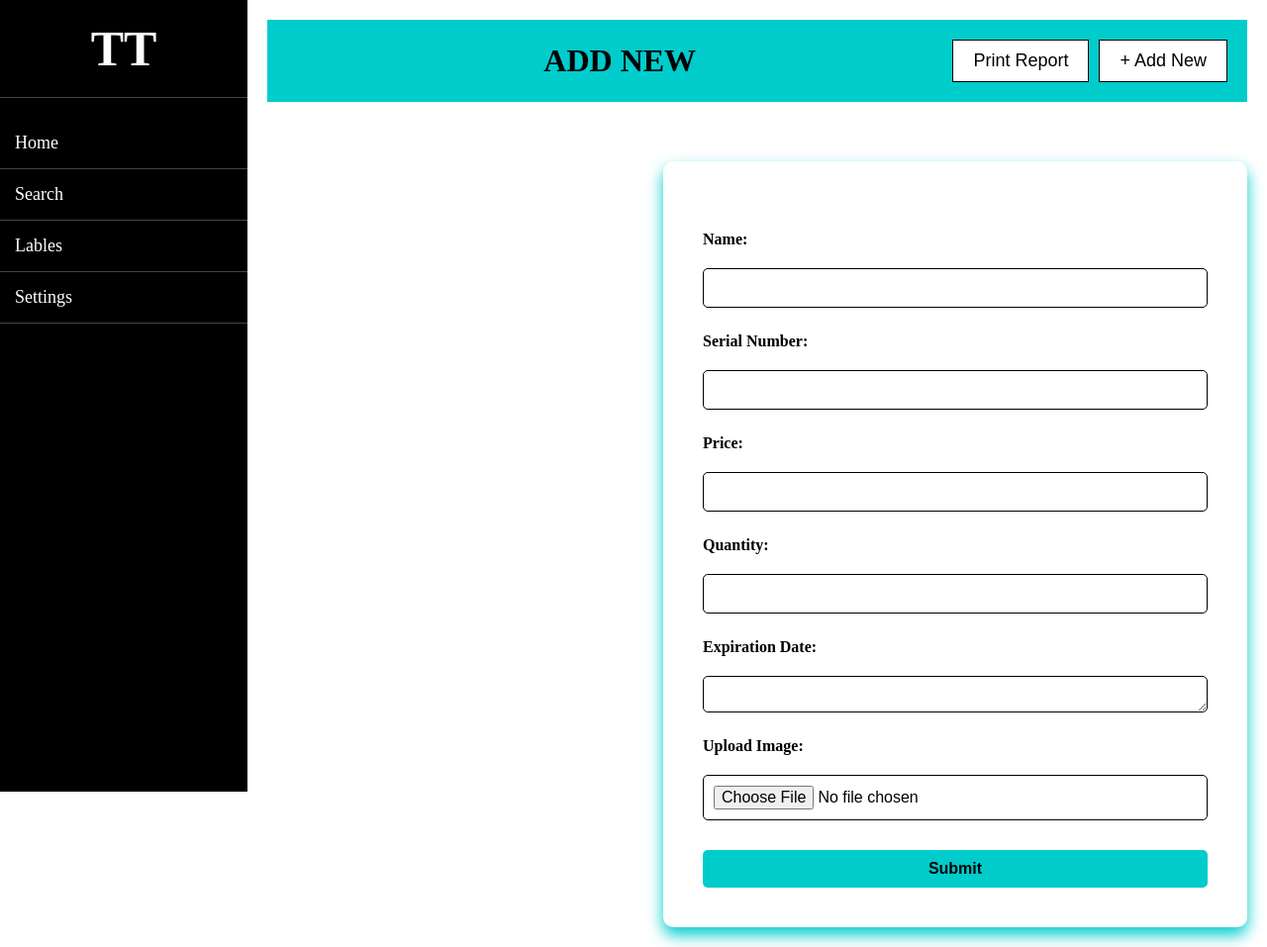
After one commit to wils5667/technicaltechies, a Flask app: page /addnew in a window 1280 px wide. The commit adds this page. Shown: the whole page at 99% size. Run offline with Flask 3, Linux system fonts and the light colour scheme.

Commit message:
Added routing to addnew page and search page

```diff
--- a/flask-project/app.py
+++ b/flask-project/app.py
@@ -3,9 +3,11 @@ from pymongo import MongoClient
 from bson.json_util import dumps
 from datetime import datetime
 
+# Initialize Flask app and MongoDB client
 app = Flask(__name__)
 uri = "mongodb+srv://javierarroyosolis46:Lostmy-63313113@techiescluster.0zyk4.mongodb.net/?retryWrites=true&w=majority&appName=TechiesCluster"
 
+# Connect to MongoDB and the techies_dbs database
 client = MongoClient(uri)
 db = client["techies_dbs"]
 
@@ -53,7 +55,17 @@ def get_all_users():
 # Route for the home page
 @app.route('/')
 def home():
-    return render_template('home.html', products=get_all_products())
+    return render_template('home.html', page_title="HOME", products=get_all_products())
+
+# Route for the add new page
+@app.route('/addnew')
+def addnew():
+    return render_template('addnew.html', page_title="ADD NEW")
+
+# Route for the search page
+@app.route('/search')
+def search():
+    return render_template('search.html', page_title="SEARCH")
 
 if __name__ == '__main__':
     app.run(debug=True)
--- /dev/null
+++ b/flask-project/templates/addNew.html
@@ -0,0 +1,31 @@
+{% extends "base.html" %}
+
+{% block title %}Create Page{% endblock %}
+
+{% block content %}
+<main class="main-content">
+    <div class="add-item-container">
+        <form class="add-item-form" action="Home.html" method="get">
+            <label for="itme-name">Name:</label>
+            <input type="text" id="itme-name" name="itme-name" required>
+
+            <label for="serial-number">Serial Number:</label>
+            <input type="text" id="serial-number" name="serial-number" required>
+
+            <label for="item-price">Price:</label>
+            <input type="number" id="item-price" name="item-price" step="0.01" required>
+
+            <label for="item-quantity">Quantity:</label>
+            <input type="number" id="item-quantity" name="item-quantity" required>
+
+            <label for="item-expiration">Expiration Date:</label>
+            <textarea id="item-expiration" name="item-expiration" rows="1" required></textarea>
+
+            <label for="item-image">Upload Image:</label>
+            <input type="file" id="item-image" name="item-image" accept="image/*">
+
+            <button type="submit">Submit</button>
+        </form>
+    </div>
+</main>
+{% endblock %}
--- a/flask-project/templates/base.html
+++ b/flask-project/templates/base.html
@@ -9,18 +9,18 @@
 <body class="main-page">
     <div class="sidebar">
         <h2 class="logo">TT</h2>
-        <a href="Home.html">Home</a>
-        <a href="Search.html">Search</a>
+        <a href="{{ url_for('home') }}">Home</a>
+        <a href="{{ url_for('search') }}">Search</a>
         <a href="Lables.html">Lables</a>
         <a href="Settings.html">Settings</a>
     </div>
 
     <div class="main-content">
         <header>
-            <h1>HOME</h1>
+            <h1>{{ page_title }}</h1>
             <div class=" header-buttons">
                 <a href="PrintReport.html"><button>Print Report</button></a>
-                <a href="AddNew.html"><button>+ Add New </button></a>
+                <a href="{{ url_for('addnew') }}"><button>+ Add New </button></a>
             </div>
         </header>
     </div>
```
Also changed, not shown: flask-project/templates/search.html (added, +27 -0 lines).
